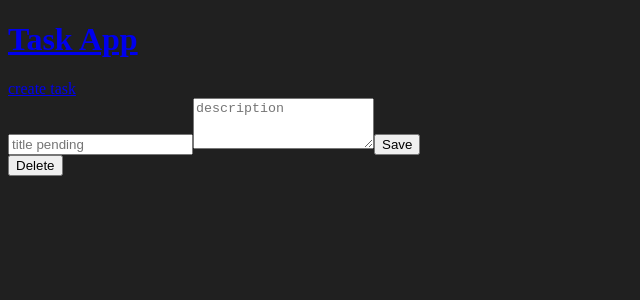
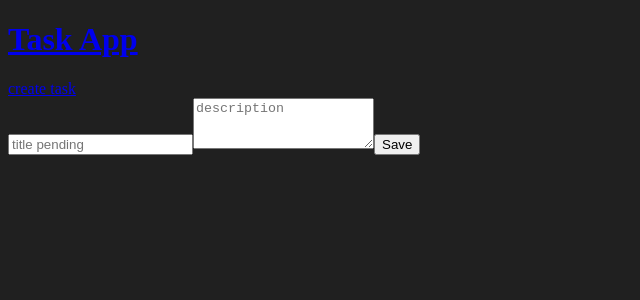
Before and after one commit to luisortga/django-react-api, a React (Vite) app in the folder client/: page /tasks-create in a window 1280 px wide. Shown: the top 300 px of the page, without its empty margins (0-640 px from the left). Built offline with nearby package versions, Linux system fonts and the light colour scheme.

Commit message:
More code Tasj Form

```diff
--- a/client/src/pages/TaskFormPage.jsx
+++ b/client/src/pages/TaskFormPage.jsx
@@ -33,9 +33,7 @@ export function TaskFormPage() {
                 <button>Save</button>
             </form>
 
-            <button>
-                Delete
-            </button>
+            {params.id && <button>Delete</button>}
         </div>
     )
 }
```
